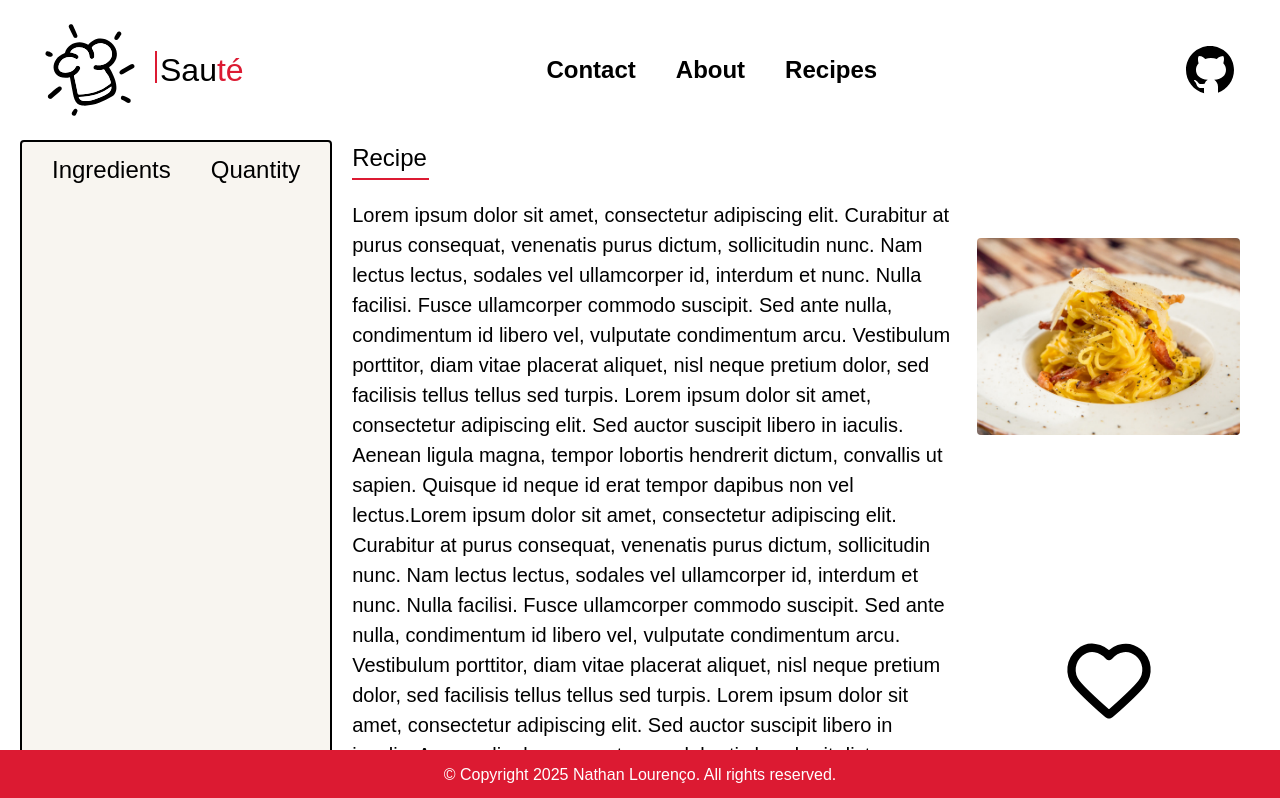
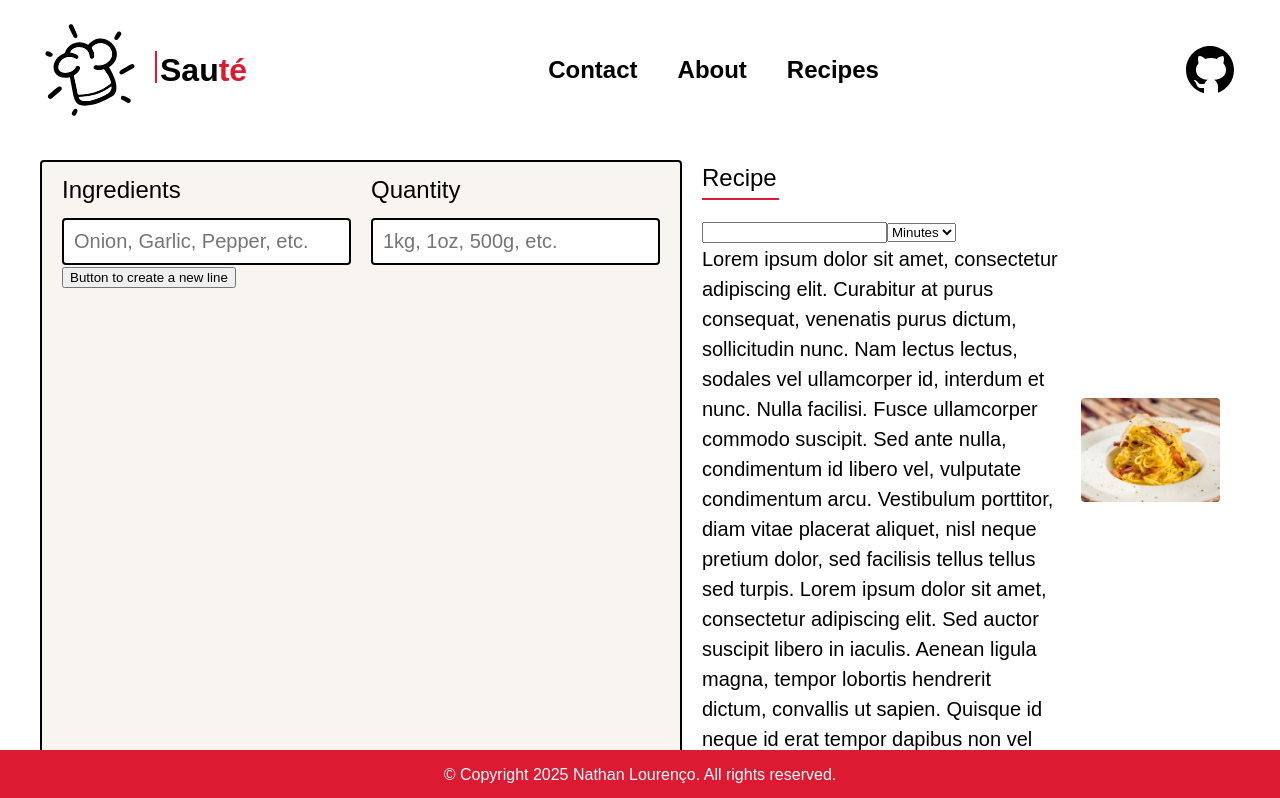
Before and after one commit to nathanmlf/Project-Soute, a Next.js app: page / in a window 1280 px wide. Shown: the top 798 px of the page. Built offline with nearby package versions, Linux system fonts and the light colour scheme; a web font is replaced by a local one.

Commit message:
adição de algumas partes do possível formulário, novos problemas no layout

```diff
--- a/src/app/globals.css
+++ b/src/app/globals.css
@@ -18,7 +18,7 @@ li {
   padding: 0px;
 }
 
-h2,
+h1,
 p {
   margin: 0px;
 }
@@ -32,7 +32,6 @@ p {
   justify-content: space-between;
   font-size: 1.5rem;
   width: 100vw;
-  gap: 20px;
   flex-wrap: nowrap;
   box-sizing: border-box;
 }
@@ -59,13 +58,14 @@ p {
   text-decoration: none;
 }
 
-.header-link p {
+.header-link h1 {
   font-size: 2rem;
   color: #dc1a32;
   position: relative;
+  font-weight: bold;
 }
 
-.header-link p::before {
+.header-link h1::before {
   content: "";
   left: -5px;
   bottom: 11px;
@@ -75,7 +75,7 @@ p {
   background-color: #dc1a32;
 }
 
-.header-link p span {
+.header-link h1 span {
   color: #000;
 }
 
@@ -146,6 +146,10 @@ p {
 .main-container {
   display: grid;
   grid-template-columns: 1fr 3fr;
+  max-width: 2000px;
+  margin: auto;
+  padding: 20px;
+  box-sizing: border-box;
 }
 
 .container-ingredients {
@@ -153,19 +157,56 @@ p {
   border-radius: 4px;
   margin-left: 20px;
   background-color: #f8f5f0;
+  grid-template-columns: 2fr 1fr 1fr 1fr;
 }
 
 .ingredients-body {
-  display: flex;
-  justify-content: space-between;
-  align-items: center;
+  display: grid;
+}
+
+.ingredients,
+.quantities {
+  text-align: start;
+}
+
+.ingredients-form {
+  border: 2px solid black;
+  border-radius: 4px;
+  font-size: 1.25rem;
+  background-color: #fff;
+  padding: 10px;
+  transition: 0.3s;
+}
+
+.ingredients-form:hover {
+  border-color: #dc1a32;
+}
+
+.ingredients-form:focus {
+  outline: none;
+  border-color: #dc1a32;
+}
+
+.quantities-form {
+  border: 2px solid black;
+  border-radius: 4px;
+  font-size: 1.25rem;
+  background-color: #fff;
+  padding: 10px;
+  transition: 0.3s;
+}
+
+.ingredients-body {
+  display: grid;
+  grid-template-columns: 1fr 1fr;
   gap: 20px;
   padding: 0px 20px 0px 20px;
 }
 
-.container-ingredients h2 {
+.container-ingredients h1 {
   font-weight: normal;
-  padding: 10px;
+  font-size: 1.5rem;
+  padding: 10px 0px 10px 0px;
 }
 
 .container-recipe {
@@ -175,13 +216,13 @@ p {
   grid-template-columns: 2fr 1fr;
 }
 
-.recipe-body h2 {
+.recipe-body h1 {
   font-size: 1.5rem;
   font-weight: normal;
   padding-bottom: 20px;
 }
 
-.recipe-body h2::after {
+.recipe-body h1::after {
   content: "";
   display: block;
   height: 2px;
--- a/src/app/page.tsx
+++ b/src/app/page.tsx
@@ -1,8 +1,9 @@
-// import Image from "next/image";
 // import styles from "./page.module.css";
+"use client";
 
 import Image from "next/image";
 import Link from "next/link";
+import Form from "next/form";
 
 export default function Home() {
   return (
@@ -15,12 +16,14 @@ export default function Home() {
             alt="logo"
             width={100}
             height={100}
+            priority={true}
+            loading="eager"
           />
 
           <Link className="header-link" href="/" target="_blank">
-            <p>
+            <h1>
               <span>Sau</span>té
-            </p>
+            </h1>
           </Link>
         </div>
 
@@ -56,27 +59,54 @@ export default function Home() {
               alt="Github logo"
               width={60}
               height={60}
+              priority={true}
+              loading="eager"
             />
           </Link>
         </div>
       </header>
 
       <main className="main-container">
+        {/*  */}
         <div className="container-ingredients">
           <article className="ingredients-body">
             <section className="ingredients">
-              <h2>Ingredients</h2>
+              <h1>Ingredients</h1>
+              <Form action="/search">
+                <input
+                  className="ingredients-form"
+                  name="ingredient"
+                  id="ingredient"
+                  type="text"
+                  placeholder="Onion, Garlic, Pepper, etc."
+                />
+                <button>Button to create a new line</button>
+              </Form>
             </section>
 
             <section className="quantities">
-              <h2>Quantity</h2>
+              <h1>Quantity</h1>
+              <Form action="/search">
+                <input
+                  className="quantities-form"
+                  name="ingredient"
+                  id="ingredient"
+                  type="text"
+                  placeholder="1kg, 1oz, 500g, etc. "
+                />
+              </Form>
             </section>
           </article>
         </div>
 
         <article className="container-recipe">
           <section className="recipe-body">
-            <h2>Recipe</h2>
+            <h1>Recipe</h1>
+            <input type="text" name="cooking-time" id="cooking-time" />
+            <select name="cooking-timers" id="cooking-timers">
+              <option value="minutes">Minutes</option>
+              <option value="hours">Hours</option>
+            </select>
             <p>
               Lorem ipsum dolor sit amet, consectetur adipiscing elit. Curabitur
               at purus consequat, venenatis purus dictum, sollicitudin nunc. Nam
@@ -100,6 +130,7 @@ export default function Home() {
               lobortis hendrerit dictum, convallis ut sapien. Quisque id neque
               id erat tempor dapibus non vel lectus.
             </p>
+            <button>Button to submit the recipe</button>
           </section>
 
           <div className="recipe-img">
@@ -120,6 +151,8 @@ export default function Home() {
                   alt="Like image"
                   width={100}
                   height={100}
+                  priority={true}
+                  loading="eager"
                 />
               </button>
             </div>
```
Also changed, not shown: public/like.svg, public/likeHover.svg.
